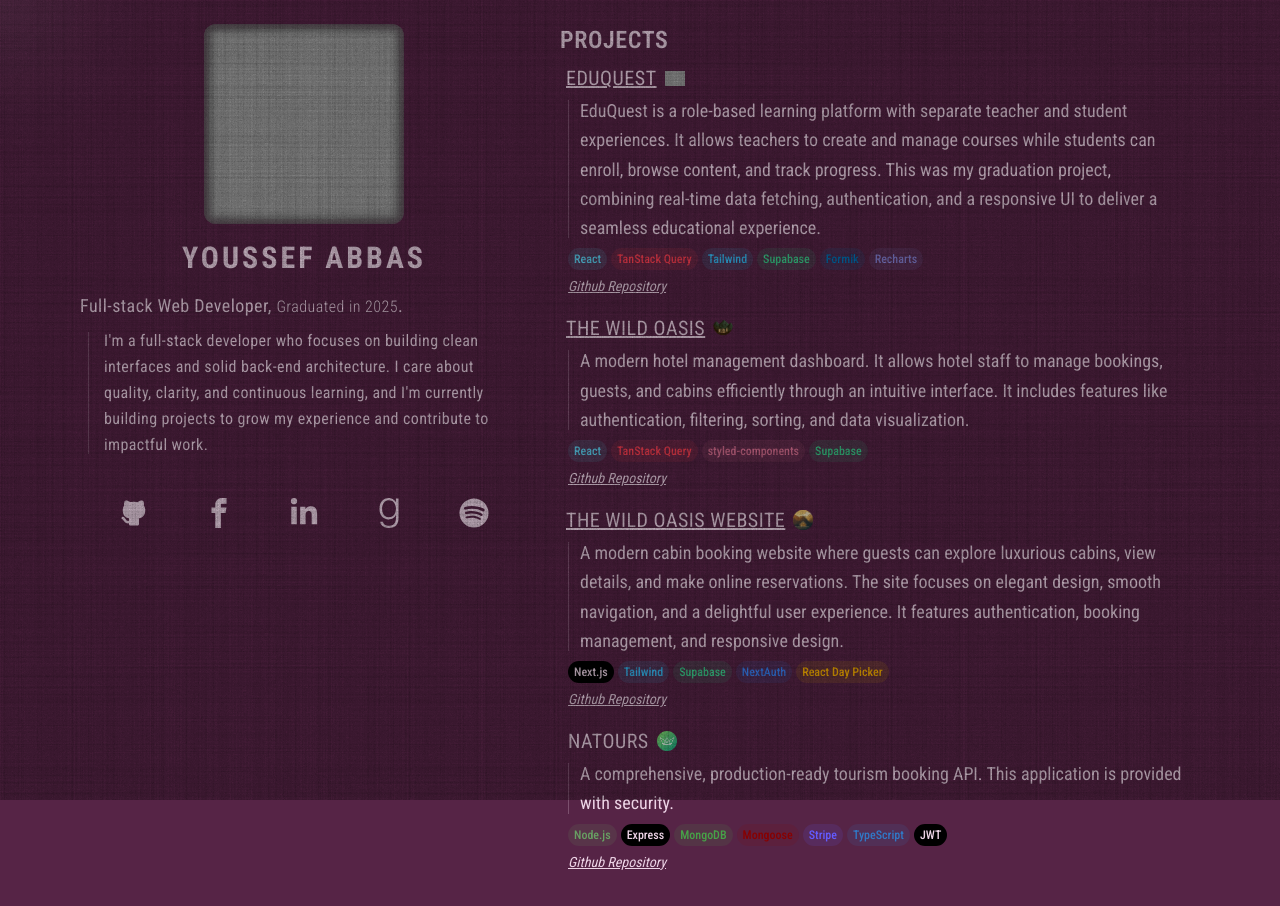
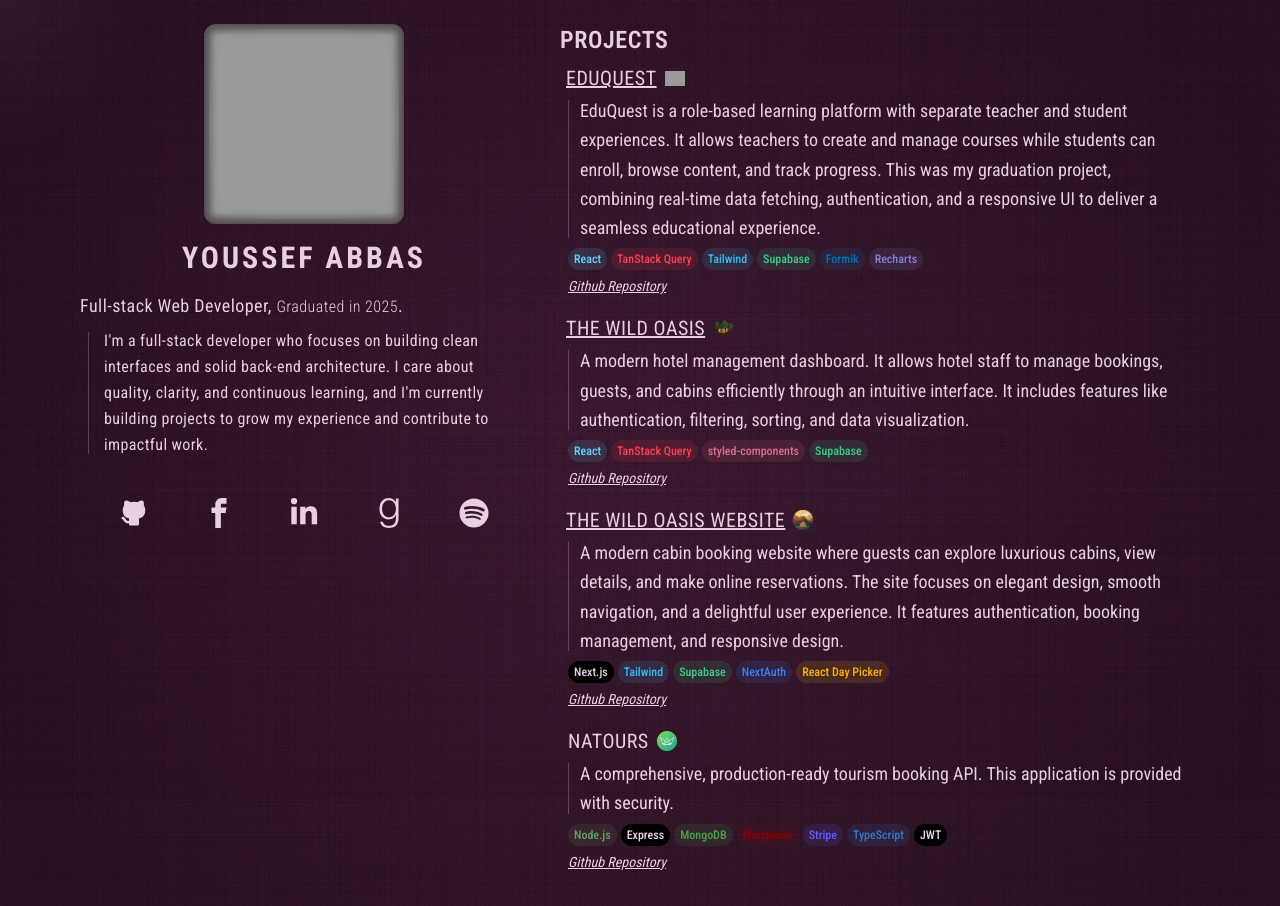
Before and after one commit to Yosif-Abbas/my-portfolio, a Next.js app: page / in a window 1280 px wide. Built offline with nearby package versions, Linux system fonts and the light colour scheme; grey boxes are pictures that could not be loaded.

Commit message:
small background fix

```diff
--- a/src/components/BackgroundEffect.tsx
+++ b/src/components/BackgroundEffect.tsx
@@ -14,7 +14,6 @@ export default function BackgroundEffectWrapper({ children }: { children: React.
         className="fixed inset-0 -z-10 md:z-10 overflow-hidden pointer-events-none"
         style={{
           background: `
-            url('/noise.png'),
             radial-gradient(circle at ${pos.x}px ${pos.y}px, rgba(255,255,255,0.04) 0%, rgba(0,0,0,0.02) 10%)
           `,
           backgroundBlendMode: 'overlay',
--- a/src/styles/globals.css
+++ b/src/styles/globals.css
@@ -17,8 +17,8 @@
 
 body {
   background: var(--background);
-  /* background: url('/noise.png'), radial-gradient(circle, #562446 0%, #481e3b 44%, #3a1830 88%);
-  background-blend-mode: overlay; */
+  background: url('/noise.png'), radial-gradient(circle, #562446 0%, #481e3b 44%, #3a1830 88%);
+  background-blend-mode: overlay;
   color: var(--foreground);
 }
 
```
Also changed, not shown: 1 other file (tests, documents, lock files or other folders).
